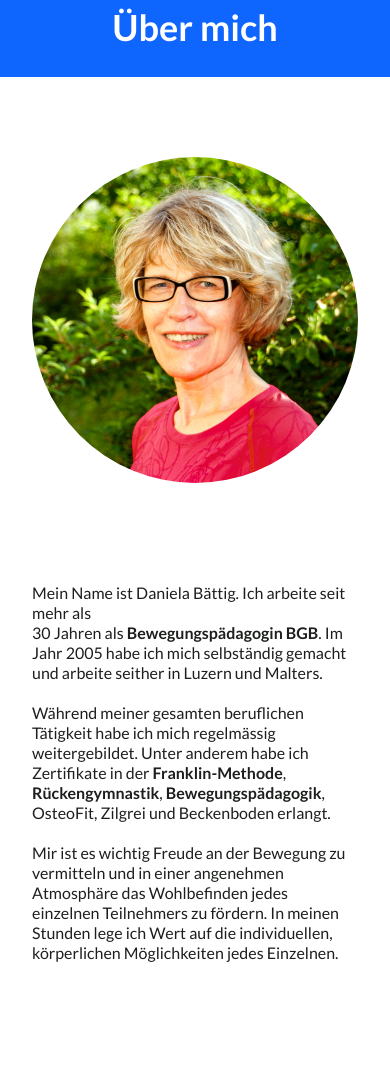
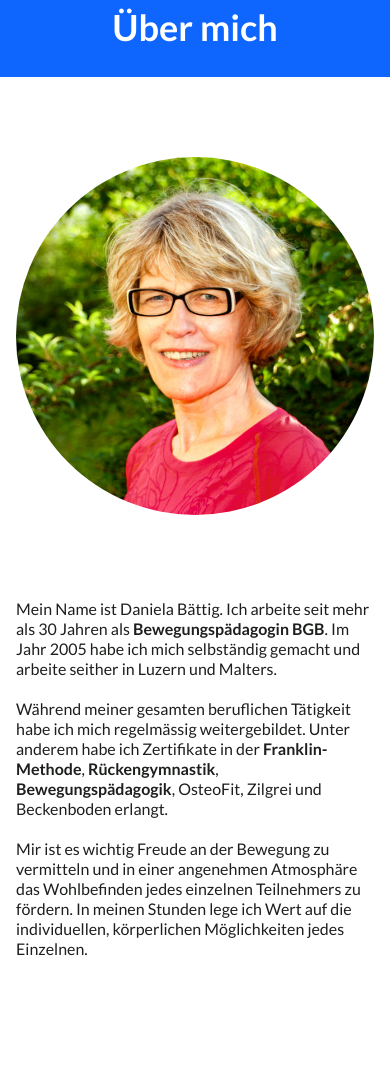
Before and after one commit to yoggu/ruecken-fit, a website built with webpack: page src/index.html in a window 390 px wide. Shown: the part 7860-8944 px from the top of the page. Built offline with nearby package versions, Linux system fonts and the light colour scheme.

Commit message:
update mobile

```diff
--- a/src/styles/_About.scss
+++ b/src/styles/_About.scss
@@ -1,6 +1,9 @@
+.about-img {
+  padding: 2rem 1rem;
 
-.about-img {
-  padding: 2rem;
+  @include desktop {
+    padding: 2rem;
+  }
 
   .img {
     max-width: 100%;
@@ -9,7 +12,11 @@
 }
 
 .about-text {
-  padding: 4rem 2rem 2rem;
+  padding: 3rem 1rem 2rem;
+
+  @include desktop {
+    padding: 4rem 2rem 2rem;
+  }
 }
 
 .nobreak {
```
